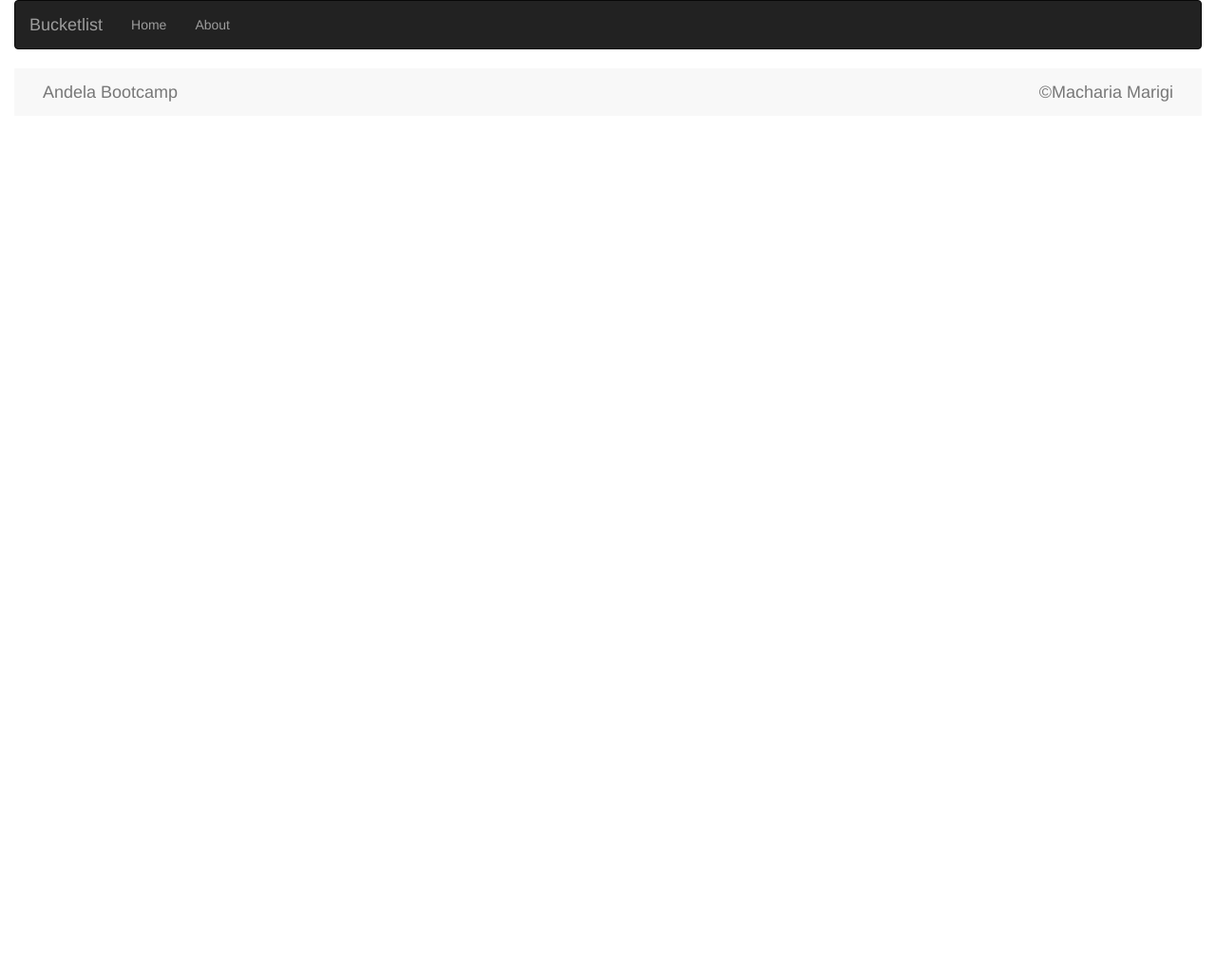
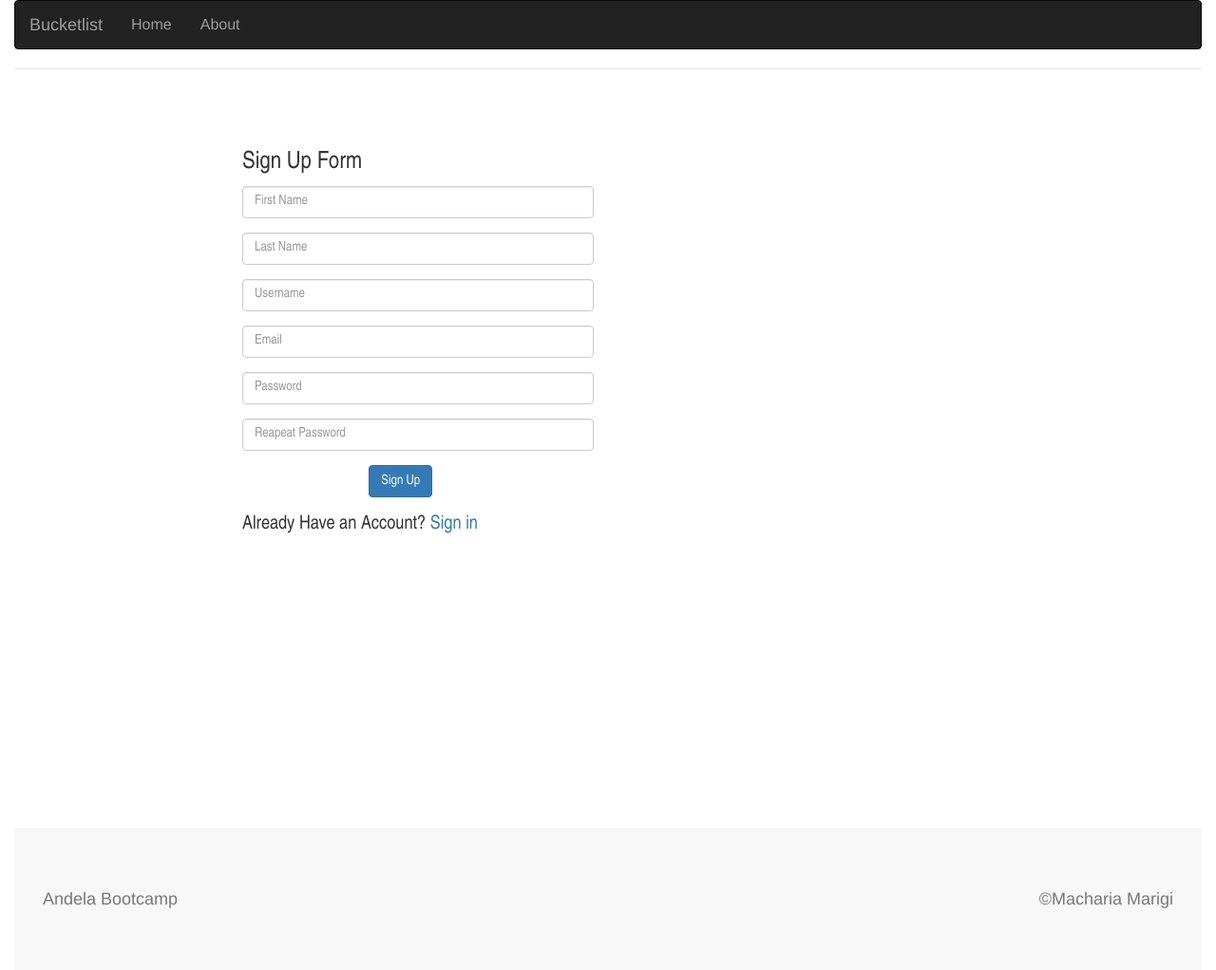
Before and after one commit to machariamarigi/Bucketlist, a Python web app: template UI/templates/signup.html in a window 1280 px wide. Shown: the whole page at 95% size. Before the commit the page ends 107 px from the top, so only its background shows below. Run offline with Jinja, Linux system fonts and the light colour scheme; the template is opened without the code that fills it, so the values that code supplies are empty; style sheets or scripts are compiled from the project's sources.

Commit message:
Add Sign Up Form

```diff
--- a/UI/static/css/main.scss
+++ b/UI/static/css/main.scss
@@ -58,3 +58,16 @@
 table {
     margin-top: 50px;
 }
+
+*[role="form"] {
+    max-width: 800px;
+    padding: 15px;
+    margin: 0 auto;
+    background-color: #fff;
+    border-radius: 0.3em;
+}
+
+*[role="form"] h2 {
+    margin-left: 5em;
+    margin-bottom: 1em;
+}
--- a/UI/templates/signup.html
+++ b/UI/templates/signup.html
@@ -1,12 +1,14 @@
 <!DOCTYPE html>
 <html lang="en">
+
 <head>
     <title></title>
     <meta charset="UTF-8">
     <meta name="viewport" content="width=device-width, initial-scale=1">
     <link href="../static/css/bootstrap.min.css" rel="stylesheet">
-        <link href="../static/css/main.sass" rel="stylesheet">
+    <link href="../static/css/main.scss" rel="stylesheet">
 </head>
+
 <body>
 
     <div class="container-fluid">
@@ -22,6 +24,58 @@
                 </ul>
             </div>
         </nav>
+
+        <main>
+
+            <form class="form-horizontal" role="form" method="post" action="#">
+                <h3>Sign Up Form</h3>
+                <div class="form-group">
+                    <div class="col-sm-6">
+                        <input type="text" name="firstName" class="form-control" placeholder="First Name">
+                    </div>
+                </div>
+
+                <div class="form-group">
+                    <div class="col-sm-6">
+                        <input type="text" name="lastName" class="form-control" placeholder="Last Name">
+                    </div>
+                </div>
+
+
+                <div class="form-group">
+                    <div class="col-sm-6">
+                        <input type="text" class="form-control" placeholder="Username">
+                    </div>
+                </div>
+
+                <div class="form-group">
+                    <div class="col-sm-6">
+                        <input type="email" name="email" class="form-control" placeholder="Email">
+                    </div>
+                </div>
+
+                <div class="form-group">
+                    <div class="col-sm-6">
+                        <input type="password" name="password" class="form-control" placeholder="Password">
+                    </div>
+                </div>
+
+                <div class="form-group">
+                    <div class="col-sm-6">
+                        <input type="password" name="password" class="form-control" placeholder="Reapeat Password">
+                    </div>
+                </div>
+
+                <div class="form-group">
+                    <div class="col-sm-offset-2 col-sm-10">
+                        <button type="submit" class="btn btn-primary">Sign Up</button>
+                    </div>
+                </div>
+
+                Already Have an Account? <a href="">Sign in</a>
+
+            </form>
+        </main>
 
         <footer class="nav navbar-default">
             <div class="container-fluid">
@@ -40,4 +94,5 @@
     <script src="../static/js/jquery-3.2.1.min.js"></script>
     <script src="../static/js/bootstrap.min.js"></script>
 </body>
+
 </html>
```
Lines whose indentation alone changed are shown as unchanged.
